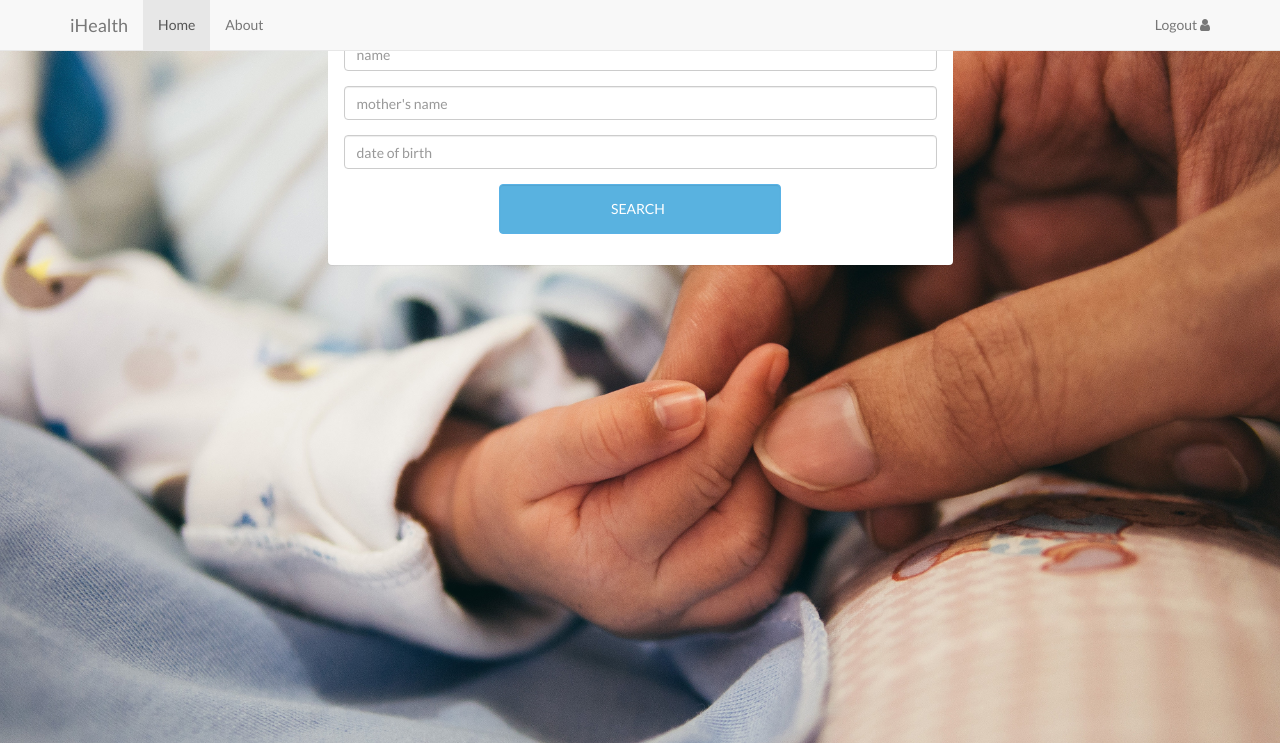
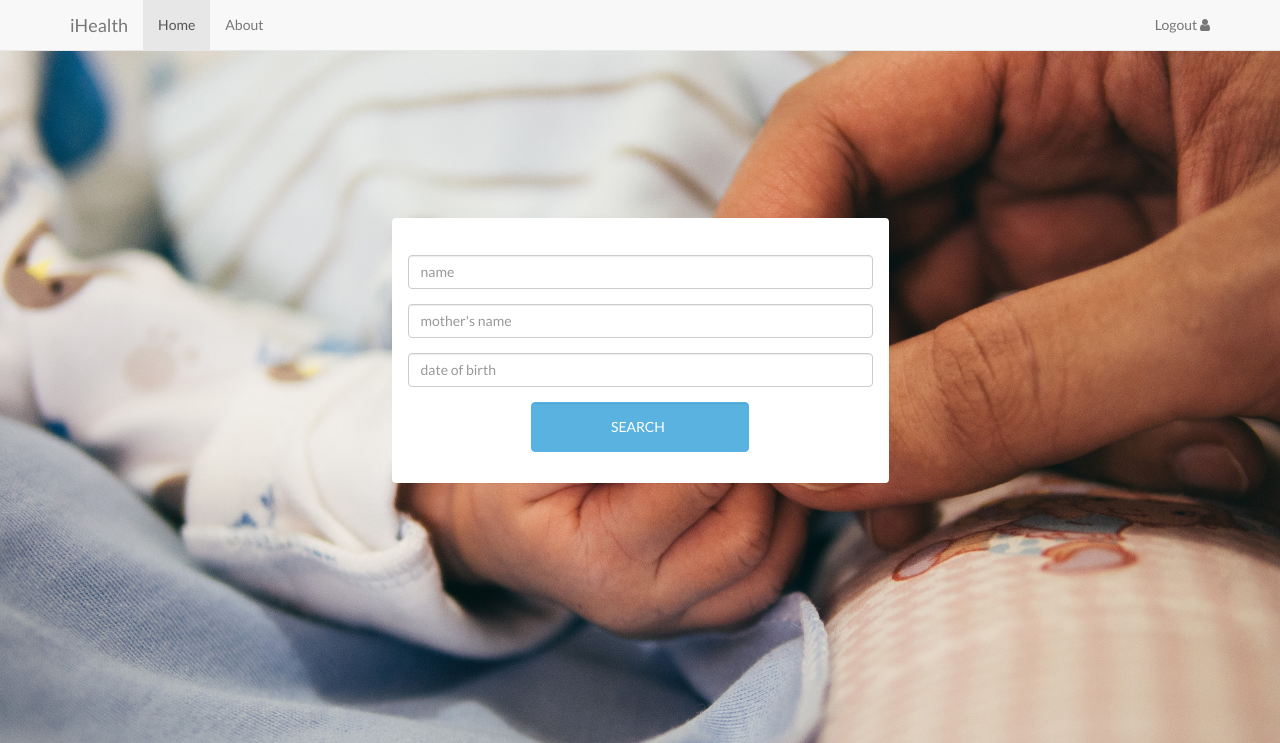
Before and after one commit to tuzi123/Birth-Certificates-on-FHIR, a PHP site: page /search.html in a window 1280 px wide. Shown: the top 743 px of the page. Run offline with PHP 8.4, Linux system fonts and the light colour scheme; some libraries are stand-ins or nearby versions.

Commit message:
added ppt

```diff
--- a/project/web/app.css
+++ b/project/web/app.css
@@ -25,6 +25,11 @@ h1 {
     text-shadow: 0px 4px 3px rgba(0,0,0,0.4),
                  0px 8px 13px rgba(0,0,0,0.1),
                  0px 18px 23px rgba(0,0,0,0.1);
+}
+.search{
+    margin-top: 17%;
+    margin-left:10%;
+    margin-right: 10%
 }
 
 hr {
```
Also changed, not shown: 1 other file.
